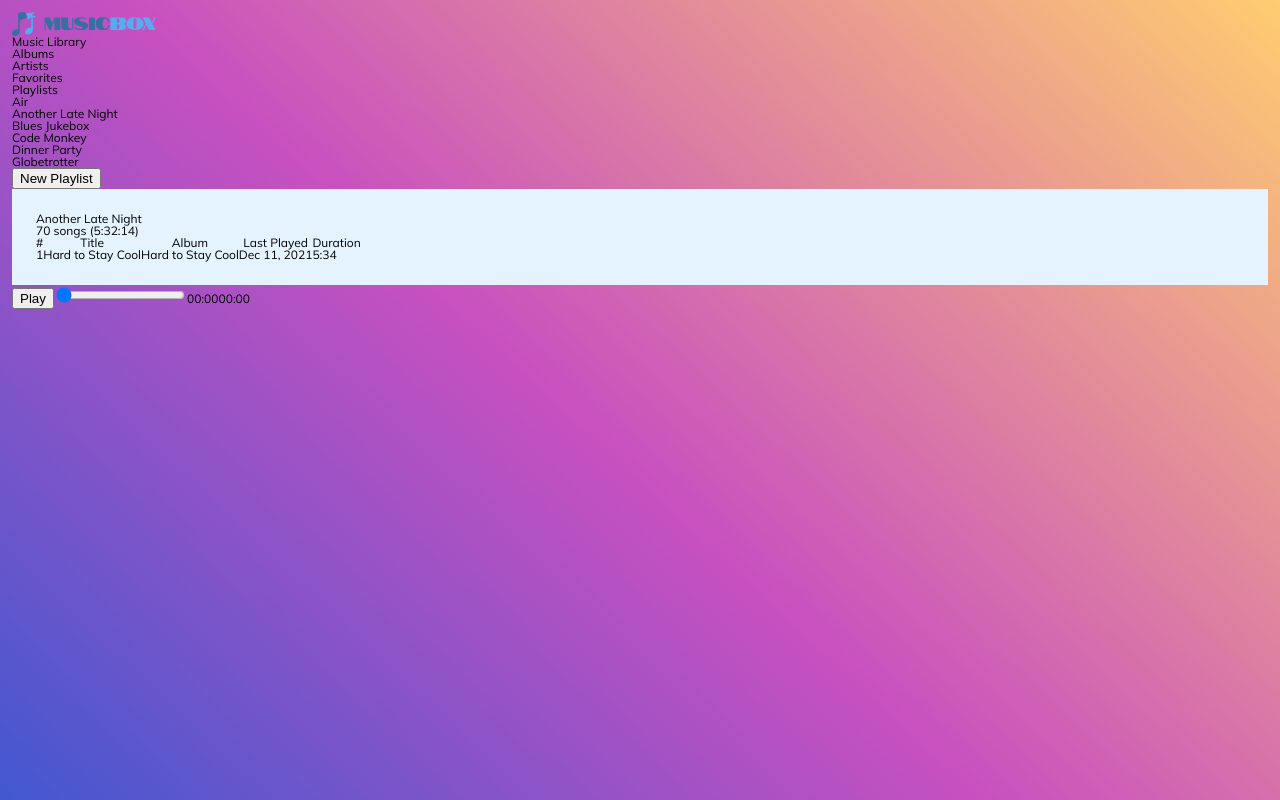
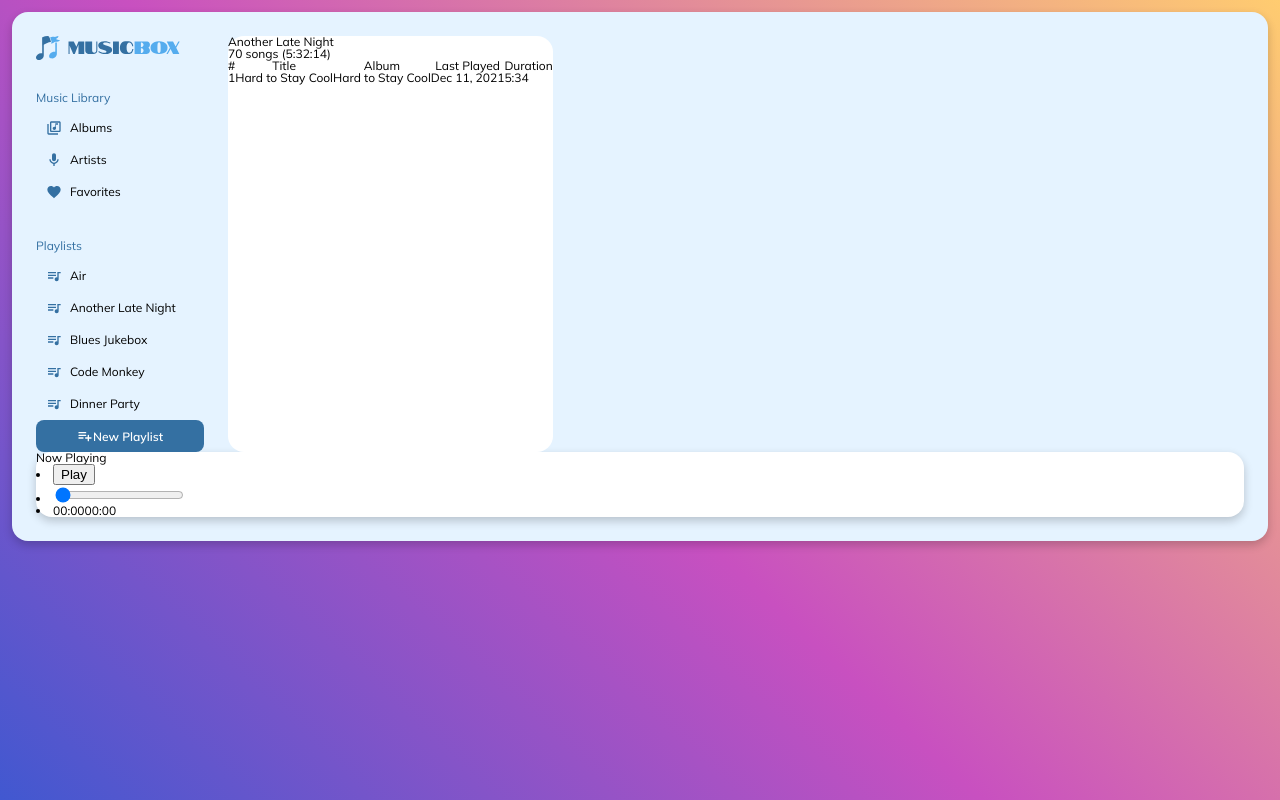
Before and after one commit to vossavant/music-player, a Vue app: page / in a window 1280 px wide. Built offline with nearby package versions, Linux system fonts and the light colour scheme.

Commit message:
Move nav into component, update structure

```diff
--- a/src/App.vue
+++ b/src/App.vue
@@ -3,49 +3,11 @@ thanks to
 https://muhammadatt.medium.com/building-an-mp3-audio-player-in-vue-js-c5884207251c
 -->
 <template>
-	<div id="app">
-		<div class="player">
-			<img src="@/assets/logo.svg" alt="MusicBox logo" width="145">
-			<nav>
-				<h3>Music Library</h3>
-				<ul>
-					<li>
-						<a href="#albums">Albums</a>
-					</li>
-					<li>
-						<a href="#artists">Artists</a>
-					</li>
-					<li>
-						<a href="#favorites">Favorites</a>
-					</li>
-				</ul>
+	<main class="rounded--all drop-shadow">
+		<div id="media-library">
+			<BaseNav />
 
-				<h3>Playlists</h3>
-				<ul>
-					<li>
-						<a href="#">Air</a>
-					</li>
-					<li>
-						<a href="#">Another Late Night</a>
-					</li>
-					<li>
-						<a href="#">Blues Jukebox</a>
-					</li>
-					<li>
-						<a href="#">Code Monkey</a>
-					</li>
-					<li>
-						<a href="#">Dinner Party</a>
-					</li>
-					<li>
-						<a href="#">Globetrotter</a>
-					</li>
-				</ul>
-
-				<button>New Playlist</button>
-			</nav>
-
-			<main>
+			<section id="playlist" class="bg--white rounded--all">
 				<header>
 					<h1>Another Late Night</h1>
 					<p>70 songs (5:32:14)</p>
@@ -71,9 +33,12 @@ https://muhammadatt.medium.com/building-an-mp3-audio-player-in-vue-js-c588420725
 						</tr>
 					</tbody>
 				</table>
-			</main>
+			</section>
+		</div>
 
-			<!-- now playing -->
+		<section id="now-playing" class="bg--white rounded--all drop-shadow">
+			<h1>Now Playing</h1>
+
 			<article>
 				<audio
 					controls
@@ -94,8 +59,11 @@ https://muhammadatt.medium.com/building-an-mp3-audio-player-in-vue-js-c588420725
 				</header>
 			</article>
 
-			<div class="player__controls">
+			<menu>
+				<li>
 					<button @click="toggleAudio">{{ playButtonText }}</button>
+				</li>
+				<li>
 					<input
 						v-model="playbackTime"
 						type="range"
@@ -104,16 +72,24 @@ https://muhammadatt.medium.com/building-an-mp3-audio-player-in-vue-js-c588420725
 						id="position"
 						name="position"
 					/>
+				</li>
+				<li>
 					<span>{{ elapsedTime() }}</span>
 					<span>{{ totalTime() }}</span>
-				{{ trackType }}
-			</div>
-		</div>
-	</div>
+				</li>
+			</menu>
+		</section>
+	</main>
 </template>
 
 <script>
+import BaseNav from '@/components/BaseNav.vue';
+
 export default {
+	components: {
+		BaseNav,
+	},
+
 	data() {
 		return {
 			audioDuration: 100,
```
Lines whose indentation alone changed are shown as unchanged.
